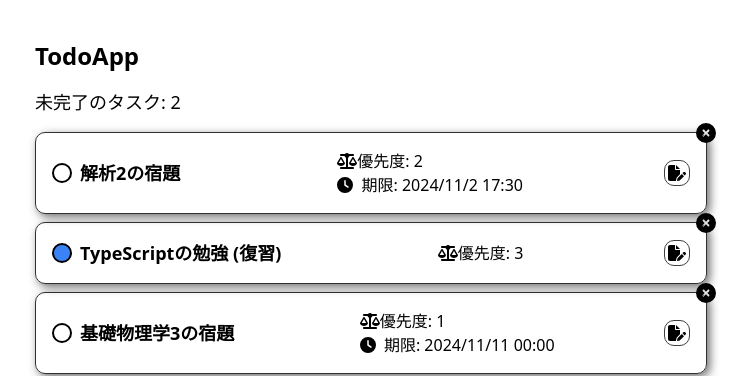
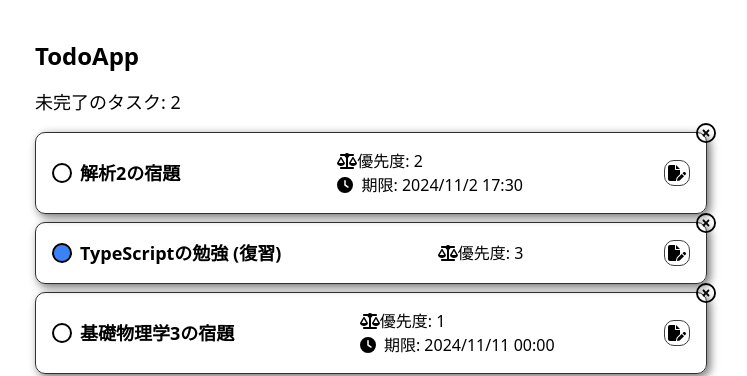
Before and after one commit to kohtarou/react-todo-app, a React (Vite) app: page / in a window 1280 px wide. Shown: the top 376 px of the page, without its empty margins (269-1016 px from the left). Built offline with nearby package versions, Linux system fonts and the light colour scheme.

Commit message:
ｗｇｔ

```diff
--- a/src/TodoItem.tsx
+++ b/src/TodoItem.tsx
@@ -5,9 +5,9 @@ import { FontAwesomeIcon } from "@fortawesome/react-fontawesome"; // 追加
 import {
   faBalanceScale,
   faClock,
-  faCircleXmark,
   faFilePen, // 追加
 } from "@fortawesome/free-solid-svg-icons"; // 追加
+import { faCircleXmark as faRegularCircleXmark } from "@fortawesome/free-regular-svg-icons"; // 追加
 //import { twMerge } from "tailwind-merge"; // 追加
 
 type Props = {
@@ -31,7 +31,7 @@ const TodoItem = (props: Props) => {
         onClick={() => props.remove(todo.id)}
         className="absolute -top-2 -right-2 flex items-center justify-center transform scale-125" // ボタンのスタイルを変更
       >
-        <FontAwesomeIcon icon={faCircleXmark} /> {/* アイコンを追加 */}
+        <FontAwesomeIcon icon={faRegularCircleXmark} /> {/* アイコンを追加 */}
       </button>
       <div className="flex items-center">
         <input
```
